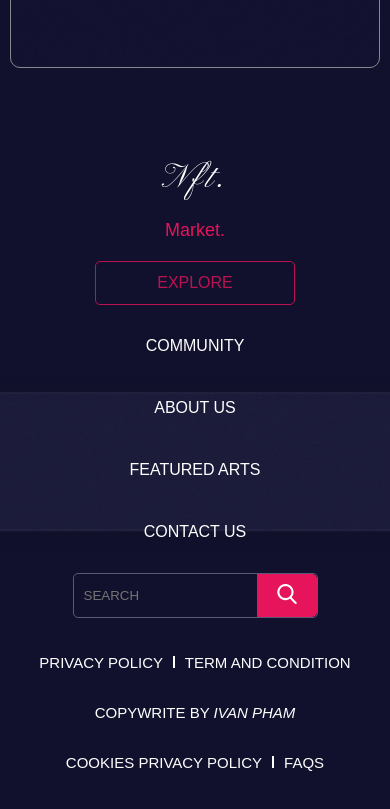
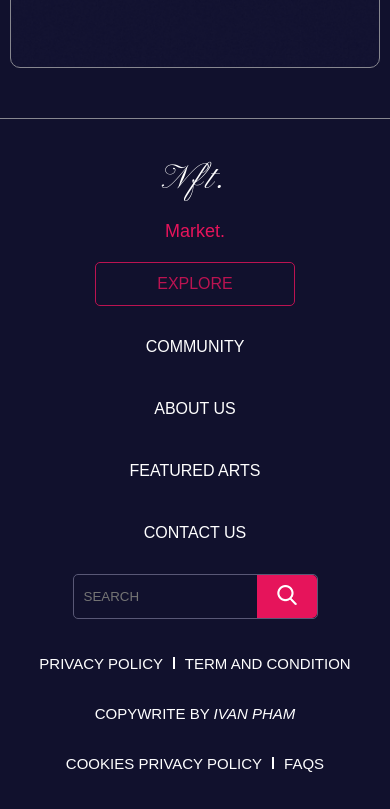
Before and after one commit to IvanPham03/NFT, a plain HTML site: page index.html in a window 390 px wide. Shown: the part 9175-9984 px from the top of the page. Drawn offline with Linux system fonts and the light colour scheme.

Commit message:
fixed footer background

```diff
--- a/style/footer.css
+++ b/style/footer.css
@@ -2,6 +2,7 @@
   margin-top: 50px;
   padding-bottom: 20px;
   background: url(../dist/img/bk3.png) no-repeat center center/ 300% !important;
+  height: unset;
 }
 .footer .head_foot {
   height: 250px !important;
@@ -115,6 +116,10 @@
 
 /* ==== mobile === */
 @media screen and (max-width: 460px) {
+  .footer{
+    background: unset !important;
+    border-top: 0.5px solid var(--gray_text) ;
+  }
   .footer .navs .search{
     width: 70%;
   }
--- a/style/header.css
+++ b/style/header.css
@@ -171,7 +171,7 @@
     z-index: 10000;
     background-color: var(--red);
     border-radius: 5px;
-    box-shadow: 0px 2px 10px var(--red);
+    box-shadow: 0px 0px 20px var(--gray);
   }
   .function-left .menu {
     background: url(../dist/img/hamberger.png) no-repeat center center;
```
